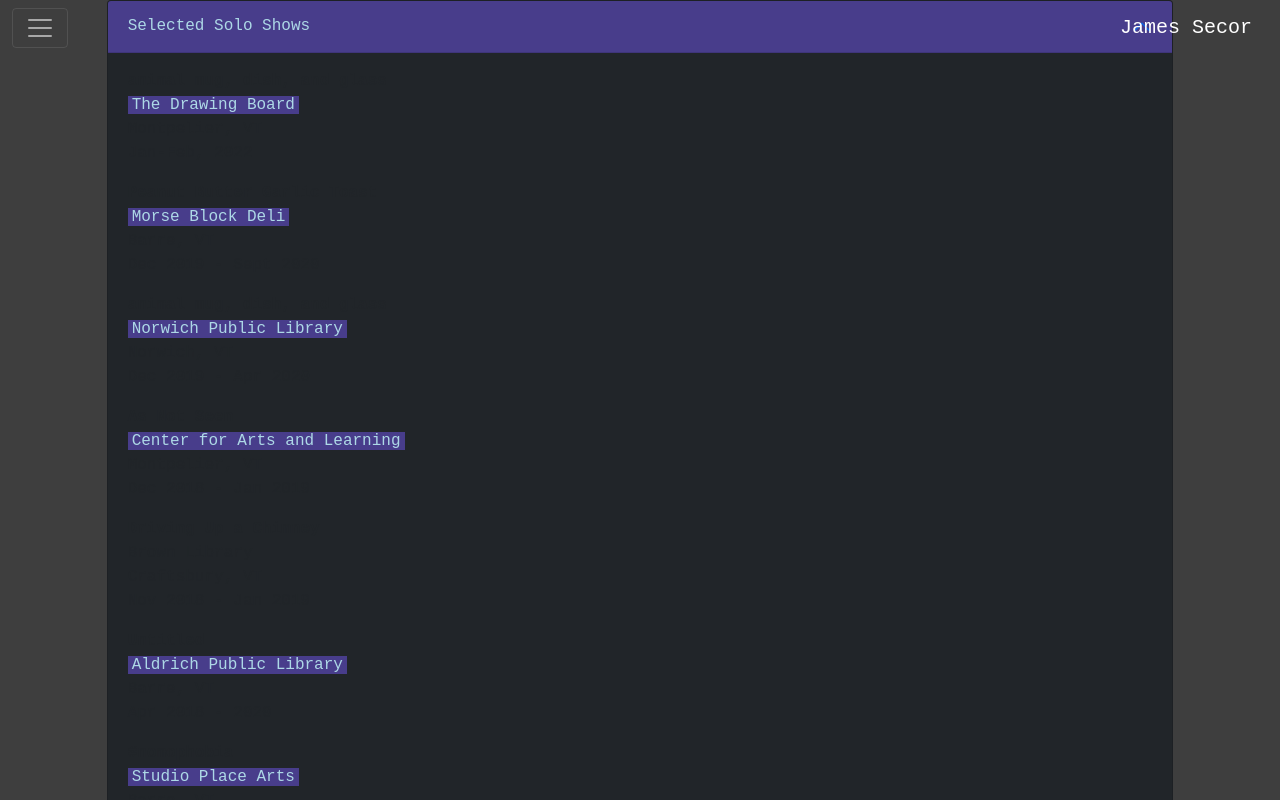
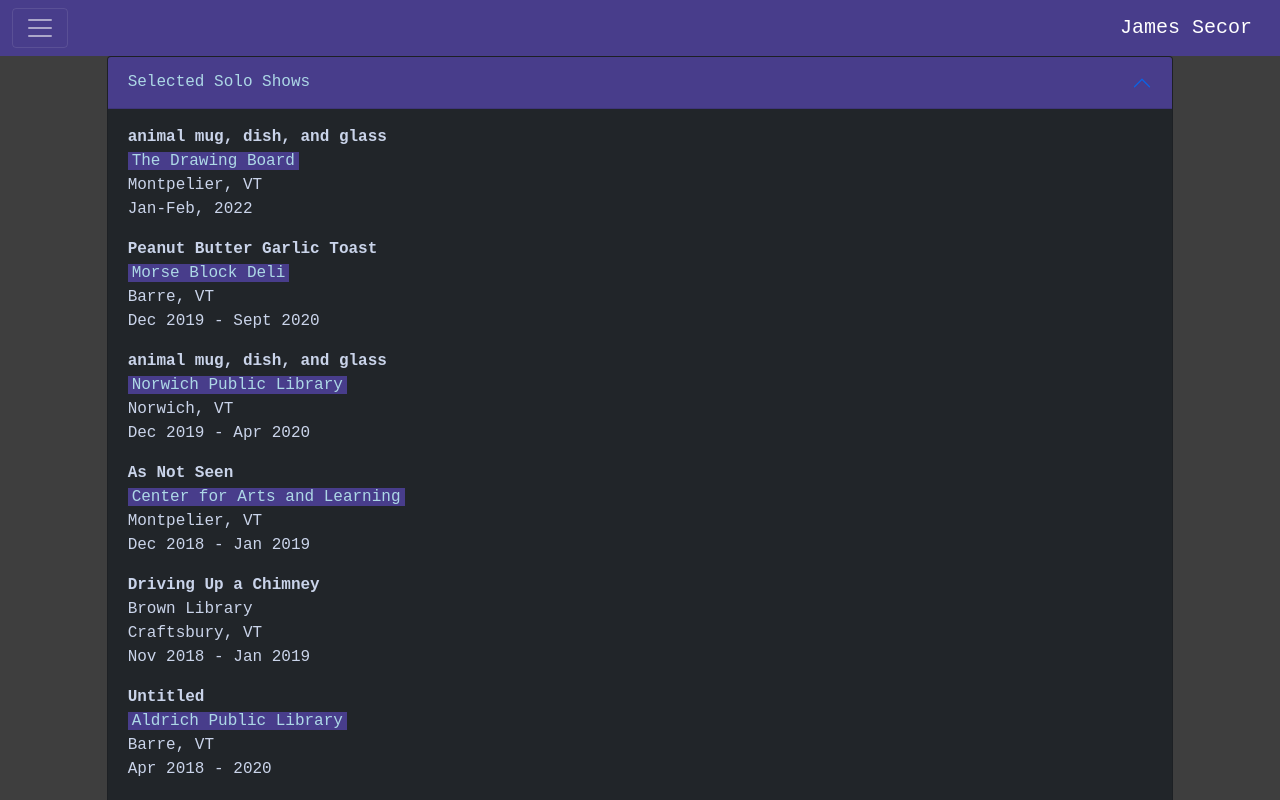
Before and after one commit to jamessecor/artsite_react_frontend, a React (Create React App) app: page /cv in a window 1280 px wide. Shown: the top 800 px of the page. Built offline with nearby package versions, Linux system fonts and the light colour scheme.

Commit message:
fixed padding

```diff
--- a/src/components/App.css
+++ b/src/components/App.css
@@ -1,5 +1,6 @@
 body {
   font-family: "Lucida Sans Typewriter", monospace;
+  background: darkslateblue;
 }
 
 .light-text {
--- a/src/components/BackgroundColorProvider.tsx
+++ b/src/components/BackgroundColorProvider.tsx
@@ -1,5 +1,6 @@
 import * as React from 'react';
 import { createContext, useState } from 'react';
+import { Container } from 'react-bootstrap';
 
 interface IBackgroundColor {
     color: {
@@ -24,15 +25,17 @@ export const BackgroundColorContext = createContext({
 } as IBackgroundColor);
 
 export const isTooLightForDarkTheme = (r: number, g: number, b: number) => (r + g + b) > 450;
+export const textColor = (r: number, g: number, b: number) => isTooLightForDarkTheme(r, g, b) ? 'dark-text' : 'light-text';
 
 const BackgroundColorProvider = ({ children }) => {
     const [color, setColor] = useState(initialColor);
 
-    React.useEffect(() => console.log('c', color));
-
     return (
         <BackgroundColorContext.Provider value={{color: color, setColor: setColor}}>
-            <div style={{backgroundColor: `rgba(${color.r}, ${color.g}, ${color.b}, ${color.a})`}}>
+            <div style={{
+                backgroundColor: `rgba(${color.r}, ${color.g}, ${color.b}, ${color.a})`,
+                marginTop: '3.5rem'
+            }}>
                 {children}
             </div>
         </BackgroundColorContext.Provider>
--- a/src/components/ContactForm.tsx
+++ b/src/components/ContactForm.tsx
@@ -4,6 +4,7 @@ import { Container, Button, Row, Col, Toast } from 'react-bootstrap';
 import Form from 'react-bootstrap/Form';
 import emailjs from '@emailjs/browser';
 import { useNavigate } from "react-router-dom";
+import { BackgroundColorContext, textColor } from "./BackgroundColorProvider";
 
 const ContactForm = () => {
     const [firstname, setFirstname] = useState('');
@@ -33,7 +34,9 @@ const ContactForm = () => {
     }
 
     return (
-        <Container className={'align-items-center'}>
+        <BackgroundColorContext.Consumer>
+            {({color, setColor}) => (
+                <Container className={`align-items-center ${textColor(color.r, color.g, color.b)}`}>
                     <Row xs={1}>
                         <Col>
                             {
@@ -81,6 +84,9 @@ const ContactForm = () => {
                         </Col>
                     </Row>
                 </Container>
+            )}
+        </BackgroundColorContext.Consumer>
+
     );
 /*
     return {
--- a/src/components/Cv.tsx
+++ b/src/components/Cv.tsx
@@ -7,6 +7,7 @@ import {residencies} from "../data/cv";
 import {education} from "../data/cv";
 import {press} from "../data/cv";
 import {links} from "../data/cv";
+import { BackgroundColorContext, textColor } from "./BackgroundColorProvider";
 import './Cv.css';
 
 const Cv = () => {
@@ -15,13 +16,15 @@ const Cv = () => {
     }, []);
 
     return (
+        <BackgroundColorContext.Consumer>
+            {({color, setColor}) => (
                 <Accordion className="col-lg-10 offset-lg-1 col-12" defaultActiveKey={"solo"}>
                     <Accordion.Item className={'bg-dark'} eventKey={"solo"}>
                         <Accordion.Header>Selected Solo Shows</Accordion.Header>
                         <Accordion.Body>
                             {soloShows.map(function (show) {
                                 return (
-                            <div key={`${show.name}${show.dates}`} className="mb-3">
+                                    <div key={`${show.name}${show.dates}`} className={`mb-3 ${textColor(color.r, color.g, color.b)}`}>
                                         <strong>{show.name}</strong><br/>
                                         {show.url ? (<a target="_blank" rel="noopener noreferrer" href={show.url}>{show.location}</a>) : show.location}<br/>
                                         {show.address}<br/>
@@ -36,7 +39,7 @@ const Cv = () => {
                         <Accordion.Body>
                             {groupShows.map(function (show) {
                                 return (
-                            <div key={`${show.name}${show.dates}`} className="mb-3">
+                                    <div key={`${show.name}${show.dates}`} className={`mb-3 ${textColor(color.r, color.g, color.b)}`}>
                                         <strong>{show.name}</strong><br/>
                                         {show.url ? (<a target="_blank" rel="noopener noreferrer" href={show.url}>{show.location}</a>) : show.location}<br/>
                                         {show.address}<br/>
@@ -51,7 +54,7 @@ const Cv = () => {
                         <Accordion.Body>
                             {residencies.map(function (residency) {
                                 return (
-                            <div key={residency.name} className="mb-3">
+                                    <div key={residency.name} className={`mb-3 ${textColor(color.r, color.g, color.b)}`}>
                                         <strong>{residency.name}</strong><br/>
                                         {residency.url ? (<a target="_blank" rel="noopener noreferrer" href={residency.url}>{residency.location}</a>) : residency.location}<br/>
                                         {residency.address}<br/>
@@ -66,7 +69,7 @@ const Cv = () => {
                         <Accordion.Body>
                             {education.map(function (ed) {
                                 return (
-                            <div key={ed.name} className="mb-3">
+                                    <div key={ed.name} className={`mb-3 ${textColor(color.r, color.g, color.b)}`}>
                                         <strong>{ed.name}</strong><br/>
                                         {ed.url ? (<a target="_blank" rel="noopener noreferrer" href={ed.url}>{ed.location}</a>) : ed.location}<br/>
                                         {ed.address}<br/>
@@ -81,7 +84,7 @@ const Cv = () => {
                         <Accordion.Body>
                             {press.map(function (pressItem) {
                                 return (
-                            <div key={pressItem.name} className="mb-3">
+                                    <div key={pressItem.name} className={`mb-3 ${textColor(color.r, color.g, color.b)}`}>
                                         <strong>{pressItem.name}</strong><br/>
                                         {pressItem.url ? (<a target="_blank" rel="noopener noreferrer" href={pressItem.url}>{pressItem.location}</a>) : pressItem.location}<br/>
                                         {pressItem.address}<br/>
@@ -96,7 +99,7 @@ const Cv = () => {
                         <Accordion.Body>
                             {links.map(function (link) {
                                 return (
-                            <div key={link.name} className="mb-3">
+                                    <div key={link.name} className={`mb-3 ${textColor(color.r, color.g, color.b)}`}>
                                         {link.url ? (<a target="_blank" rel="noopener noreferrer" href={link.url}>{link.location}</a>) : link.location}<br/>
                                     </div>
                                 )
@@ -104,6 +107,8 @@ const Cv = () => {
                         </Accordion.Body>
                     </Accordion.Item>
                 </Accordion>
+            )}
+        </BackgroundColorContext.Consumer>
     );
 };
 
--- a/src/components/Navigation.tsx
+++ b/src/components/Navigation.tsx
@@ -28,7 +28,7 @@ const Navigation = () => {
                 <BackgroundColorContext.Consumer>
                     {({color, setColor}) => (
                         <React.Fragment>
-                            <Navbar fixed='top' variant={isTooLightForDarkTheme(color.r, color.g, color.b) ? 'light' : 'dark'} className="mb-4" collapseOnSelect={true} expand={false}>
+                            <Navbar fixed='top' variant={'dark'} collapseOnSelect={true} expand={false}>
                                 <Container fluid>
                                     <Navbar.Toggle className='me-auto' onClick={() => setShowOffcanvas(!showOffcanvas)}/>
                                     <Navbar.Brand onClick={() => navigateTo('/')} data-page-id="home" href="#">
```
Lines whose indentation alone changed are shown as unchanged.
